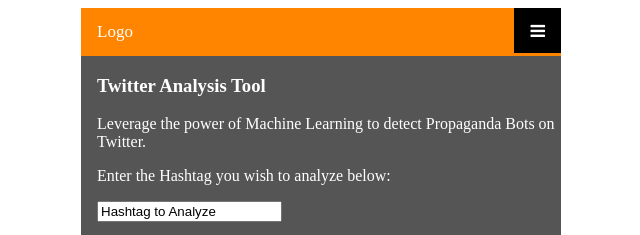
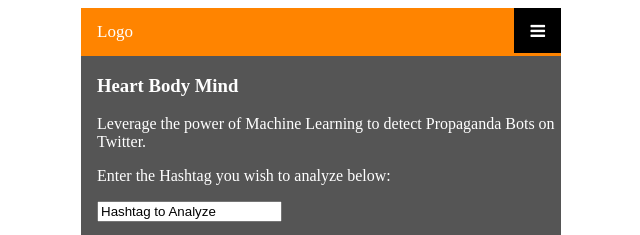
Before and after one commit to bodyheartmind/bodyheartmind.github.io, a plain HTML site: page index.html in a window 1280 px wide. Shown: the top 235 px of the page, 319-959 px from the left. Drawn offline with Linux system fonts and the light colour scheme; a script that the page names is missing.

Commit message:
Update index.html

```diff
--- a/index.html
+++ b/index.html
@@ -4,13 +4,11 @@ Template Based on W3 Schools HTML tutorial>
 <head>
 <meta name="viewport" content="width=device-width, initial-scale=1">
 <link rel="stylesheet" href="https://cdnjs.cloudflare.com/ajax/libs/font-awesome/4.7.0/css/font-awesome.min.css">
-<!-- NaiveBayes Guassian model script -->
-<script src = "NaiveBayes_Gaussian.js" > </script>
 <!-- main script -->
 <script src = "main.js" > </script>
 <href="data/combined_multi_bot_and_genuine_150.0k_split.csv"></href>
 
-<title>TaT: Twitter analysis Tool </title>
+<title>Heart Body Mind </title>
 <style>
 <!style order: main background, dropdown background, ______, ________, hoover top bar, top bar no hoover>
 body {
@@ -80,7 +78,7 @@ body {
 </div>
 
 <div style="padding-left:16px">
-  <h3>Twitter Analysis Tool</h3>
+  <h3>Heart Body Mind</h3>
   <p>Leverage the power of Machine Learning to detect Propaganda Bots on Twitter.</p>
   <p>Enter the Hashtag you wish to analyze below:</p>
   <p> <input id="user_hashtag" type="text" value="Hashtag to Analyze"> </p>
```
